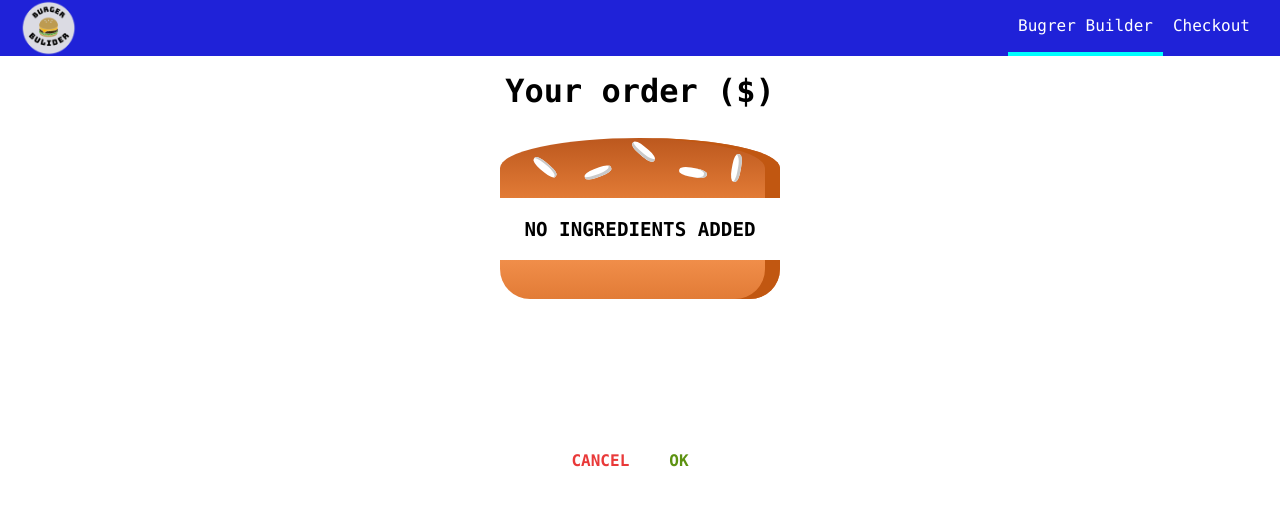
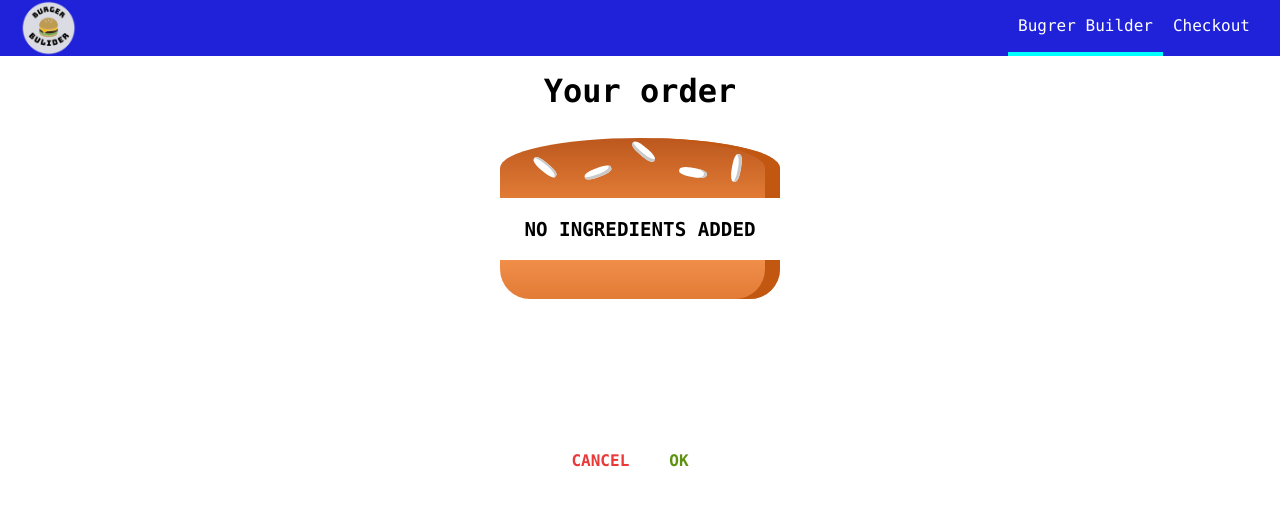
Before and after one commit to kombuchamp/BurgerBuilderReact, a React app: page /checkout in a window 1280 px wide. Shown: the top 506 px of the page. Built offline with nearby package versions, Linux system fonts and the light colour scheme.

Commit message:
Revert "Move price to CheckoutSummary"
This reverts commit ebfb91f34a15d7f062e7d230d9e7502961d1ee63.

```diff
--- a/src/components/CheckoutOrder/Checkout/Checkout.js
+++ b/src/components/CheckoutOrder/Checkout/Checkout.js
@@ -40,11 +40,10 @@ export default class Checkout extends Component {
                     ingredients={this.state.ingredients}
                     onCheckoutCancelled={this.checkoutCancelledHandler}
                     onCheckoutContinued={this.checkoutContinuedHandler}
-                    price={this.state.totalPrice}
                 />
                 <Route
                     path={`${this.props.match.path}/contact-data`}
-                    render={props => <ContactData ingredients={this.state.ingredients} {...props} />}
+                    render={props => <ContactData ingredients={this.state.ingredients} price={this.state.totalPrice} {...props} />}
                 />
             </div>
         );
--- a/src/components/CheckoutOrder/CheckoutSummary/CheckoutSummary.js
+++ b/src/components/CheckoutOrder/CheckoutSummary/CheckoutSummary.js
@@ -4,11 +4,9 @@ import Button from '../../UI/Button/Button';
 import styles from './CheckoutSummary.module.css';
 
 const CheckoutSummary = props => {
-    const { price } = props;
-
     return (
         <div className={styles.CheckoutSummary}>
-            <h1>Your order ({price && Number(price).toFixed(2)}$)</h1>
+            <h1>Your order</h1>
             <div style={{ width: '100%', margin: 'auto' }}>
                 <Burger ingredients={props.ingredients} />
             </div>
--- a/src/components/CheckoutOrder/ContactData/ContactData.js
+++ b/src/components/CheckoutOrder/ContactData/ContactData.js
@@ -55,7 +55,7 @@ export default class ContactData extends Component {
                         <input type="text" name="street" placeholder="Street" />
                         <input type="text" name="postal" placeholder="Postal Code" />
                         <Button type="success" onClick={this.orderHandler}>
-                            {'ORDER'}
+                            {`ORDER (${this.props.price && Number(this.props.price).toFixed(2)}$)`}
                         </Button>
                     </form>
                 )}
```
